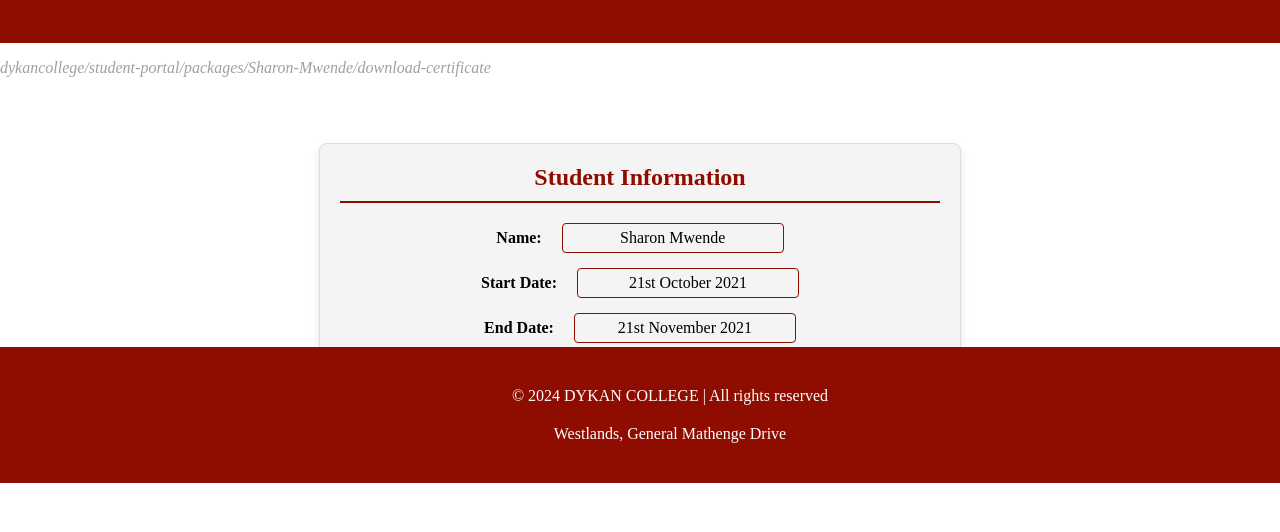
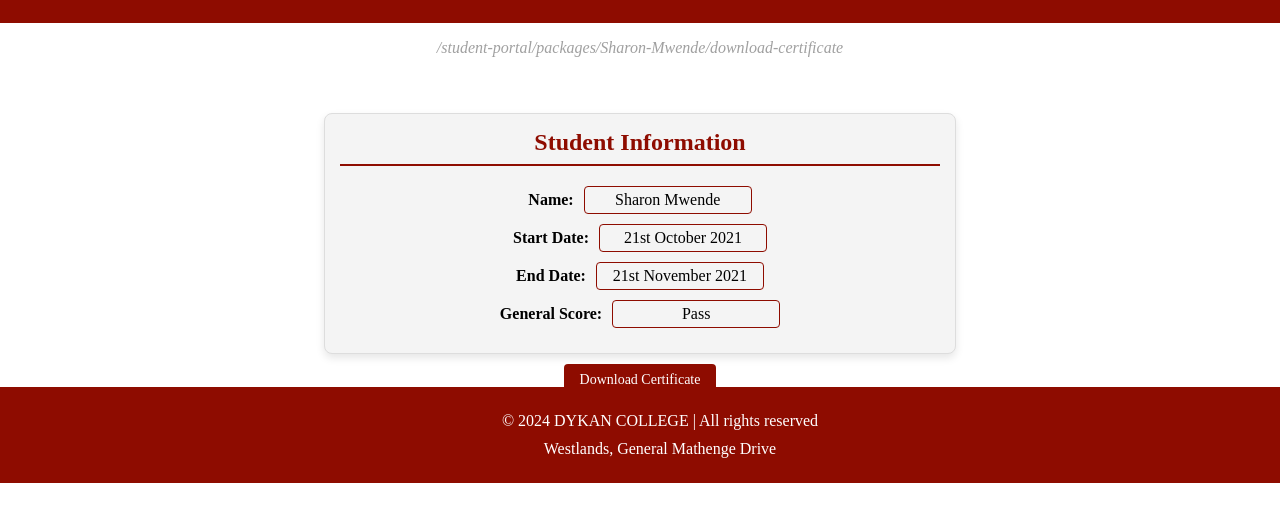
Before and after one commit to KijanaYaSolai/DykanCollege, a plain HTML site: page index.html in a window 1280 px wide. Shown: the part 317-849 px from the top of the page. After the commit the page ends 800 px from the top, so only its background shows below. Drawn offline with Linux system fonts and the light colour scheme.

Commit message:
Update index.html

```diff
--- a/index.html
+++ b/index.html
@@ -11,87 +11,107 @@
     font-family: Alfa Slab One, serif;
     background-color: #ffff;
 }
+
 header, footer {
     background-color: #8e0c00;
     color: white;
     text-align: center;
-            padding: 30px;
+    padding: 20px; /* Reduced padding */
 }
+
 .logo {
     display: block;
     margin: 0 auto;
     max-width: 150px; /* Adjust size as needed */
 }
+
 .content {
     text-align: center;
-            padding: 50px 20px;
+    padding: 30px 20px; /* Reduced padding */
 }
+
 footer {
     position: absolute;
     bottom: 0;
     width: 100%;
 }
+
 .footer-content {
     margin: 0;
-            padding: 10px 0;
+    padding: 5px 0; /* Reduced padding */
 }
+
+.styled-label-container {
+    text-align: center; /* Center the content */
+    margin: 10px 0; /* Reduced margin */
+}
+
 .styled-label {
     font-style: italic;
     color: #a0a0a0; /* Slightly grey color */
 }
+
 .student-info {
     background-color: #f4f4f4; /* Light background color */
     border: 1px solid #ddd;
     border-radius: 8px;
-            padding: 20px;
+    padding: 15px; /* Reduced padding */
     width: 80%; /* Adjust width as needed */
     max-width: 600px; /* Maximum width to maintain the rectangular shape */
-            margin: 0 auto; /* Center horizontally */
+    margin: 10px auto; /* Reduced margin for centering */
     box-shadow: 0 4px 8px rgba(0, 0, 0, 0.1);
     text-align: center; /* Center text in student-info box */
 }
+
 .student-info h2 {
     margin-top: 0;
     color: #8e0c00; /* Match header/footer color */
     border-bottom: 2px solid #8e0c00; /* Underline effect */
-            padding-bottom: 10px;
+    padding-bottom: 8px; /* Reduced padding */
 }
+
 .student-info .info-row {
     display: flex;
     justify-content: center; /* Center align items horizontally */
     align-items: center;
-            margin-bottom: 15px;
+    margin-bottom: 10px; /* Reduced margin */
 }
+
 .student-info .info-row label {
-            margin-right: 20px;
+    margin-right: 10px; /* Reduced margin */
     font-weight: bold;
     color: #000000; /* Match header/footer color */
 }
+
 .student-info .bordered-label {
     border: 1px solid #8e0c00; /* Match header/footer color */
-            padding: 5px 10px;
+    padding: 4px 8px; /* Reduced padding */
     border-radius: 4px;
     display: inline-block;
     text-align: center; /* Center text within the label */
-            min-width: 200px; /* Ensure labels have a minimum width for consistency */
+    min-width: 150px; /* Adjusted minimum width */
 }
+
 .button-container {
     text-align: center; /* Center the button container */
-            margin-top: 20px; /* Space between student-info and button */
+    margin-top: 10px; /* Reduced margin */
 }
+
 .download-button {
     display: inline-block;
-            padding: 10px 20px;
+    padding: 8px 16px; /* Reduced padding */
     background-color: #8e0c00;
     color: white;
     border: none;
     border-radius: 4px;
     text-decoration: none;
-            font-size: 16px;
+    font-size: 14px; /* Adjusted font size */
 }
+
 .download-button:hover {
     background-color: #6b0900;
 }
+
     </style>
 </head>
 <body>
@@ -104,9 +124,11 @@
             Westlands, General Mathenge Drive
         </p>
     </header>
-	<body>
-    <p class="styled-label">dykancollege/student-portal/packages/Sharon-Mwende/download-certificate</p>
-</body>
+
+    <div class="styled-label-container">
+        <p class="styled-label">/student-portal/packages/Sharon-Mwende/download-certificate</p>
+    </div>
+
     <div class="content">
         <div class="student-info">
             <h2>Student Information</h2>
@@ -132,6 +154,7 @@
             <a href="https://drive.google.com/uc?export=download&id=17gmCn6_xCLes2AMQrI8CJbdZB36X_-0q" class="download-button" download>Download Certificate</a>
         </div>
     </div>
+
     <footer>
         <p class="footer-content">© 2024 DYKAN COLLEGE | All rights reserved</p>
         <p class="footer-content">Westlands, General Mathenge Drive</p>
```
Lines whose indentation alone changed are shown as unchanged.
